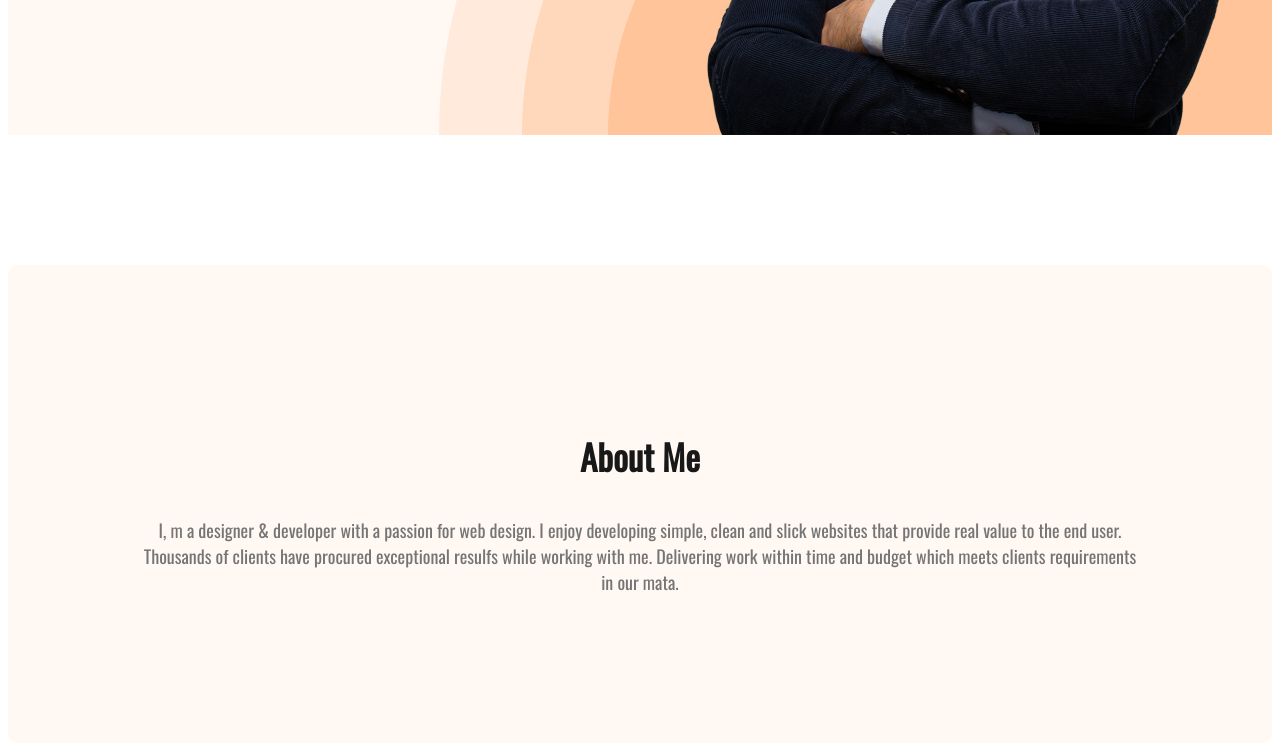
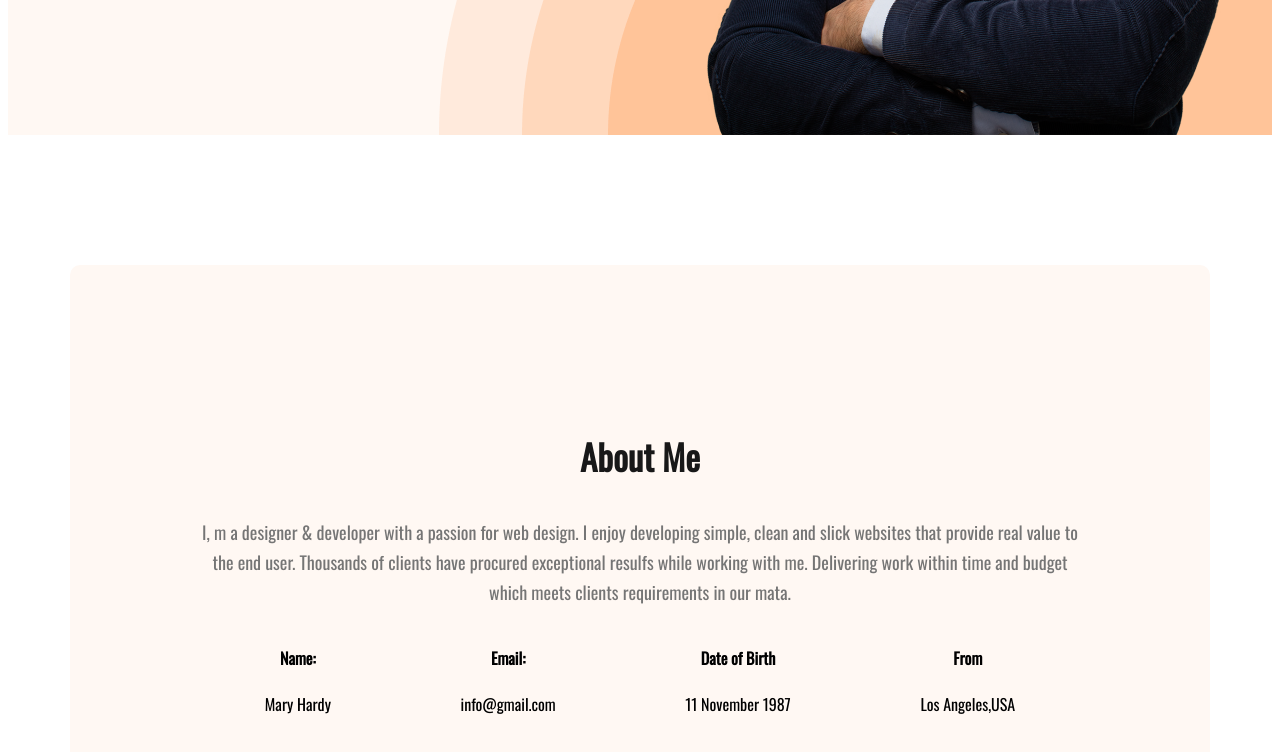
Before and after one commit to shihab-web/webdeveloper-portfolio, a plain HTML site: page index.html in a window 1280 px wide. Shown: the part 736-1488 px from the top of the page. Drawn offline with nearby package versions, Linux system fonts and the light colour scheme; a web font is replaced by a local one.

Commit message:
added about information

```diff
--- a/index.html
+++ b/index.html
@@ -36,6 +36,24 @@
             <p class="section-description">
                 I, m a designer & developer with a passion for web design. I enjoy developing simple, clean and slick websites that provide real value to the end user. Thousands of clients have procured exceptional resulfs while working with me. Delivering work within time and budget which meets clients requirements in our mata.
             </p>
+            <div class="about-info-container">
+                <div class="about-info">
+                    <h4 class="info-title">Name:</h4>
+                    <p class="info-description">Mary Hardy</p>
+                </div>
+                <div class="about-info">
+                    <h4 class="info-title">Email:</h4>
+                    <p class="info-description">info@gmail.com</p>
+                </div>
+                <div class="about-info">
+                    <h4 class="info-title">Date of Birth</h4>
+                    <p class="info-description">11 November 1987</p>
+                </div>
+                <div class="about-info">
+                    <h4 class="info-title">From</h4>
+                    <p class="info-description">Los Angeles,USA</p>
+                </div>
+            </div>
         </section>
     </main>
     <footer>
--- a/styles/portfolio.css
+++ b/styles/portfolio.css
@@ -113,4 +113,17 @@ banner .profile-pic {
     color: #757575;
     text-align: center;
     font-size: 18px;
+    line-height: 30px;
 }
+/* main section styles */
+main{
+    max-width: 1140px;
+    margin: 0 auto;
+}
+.about-info-container{
+    display: flex;
+    justify-content: space-around;
+}
+.about-info{
+    text-align: center;
+}
```
